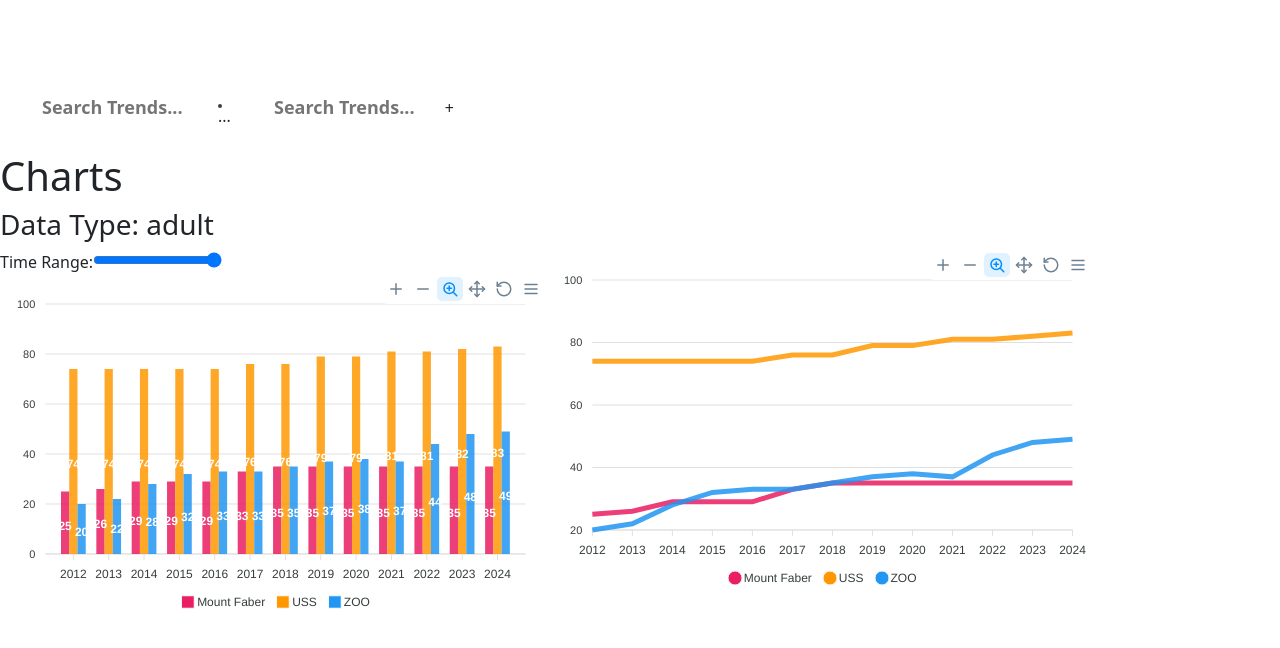
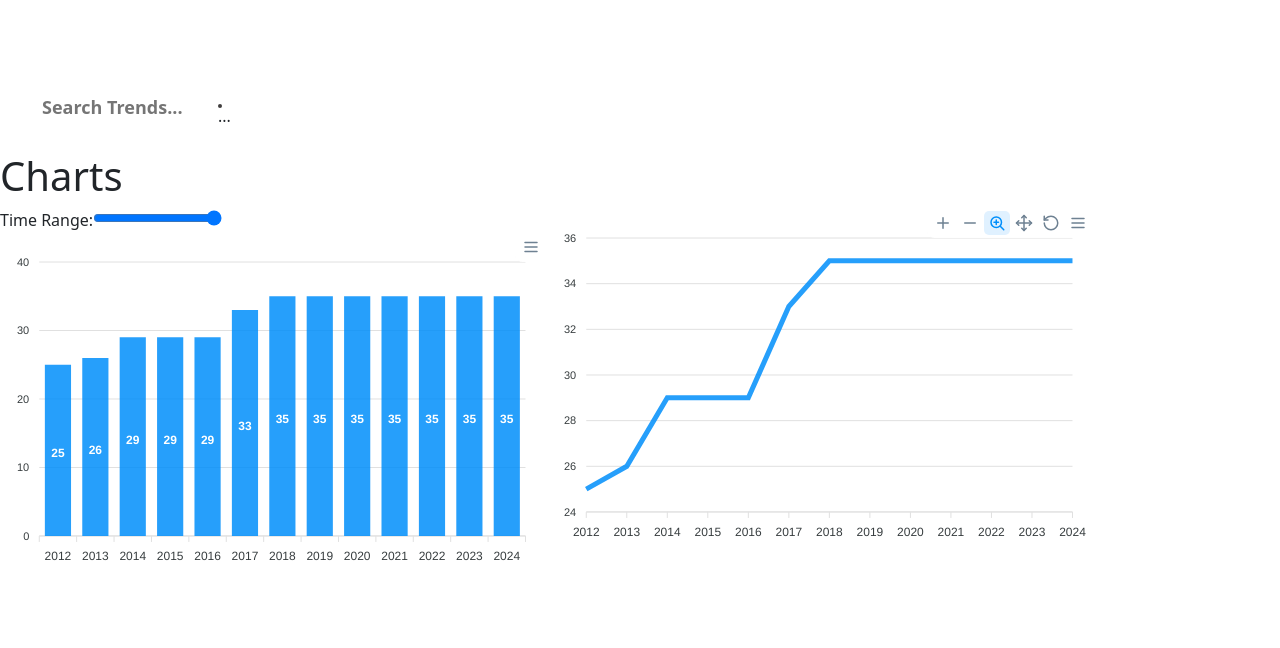
Before and after one commit to MuhammadShafaqat/react-dashboard, a React (Create React App) app: page / in a window 1280 px wide. Shown: the top 648 px of the page. Built offline with nearby package versions, Linux system fonts and the light colour scheme.

Commit message:
four lines of graphs

```diff
--- a/src/App.js
+++ b/src/App.js
@@ -1,15 +1,16 @@
+// App.js
 import React, { useState } from "react";
 import 'bootstrap/dist/css/bootstrap.min.css';
 import SearchItem1 from "./searchItem1/SearchItem1";
 import Home from "./home/Home";
 
 const App = () => {
-  const [selectedDataType, setSelectedDataType] = useState("adult");
+  const [selectedDataTypes, setSelectedDataTypes] = useState(["adult"]);
 
   return (
     <div>
-      <SearchItem1 handleDataSelection={setSelectedDataType} />
-      <Home selectedDataType={selectedDataType} />
+      <SearchItem1 handleDataSelection={setSelectedDataTypes} />
+      <Home selectedDataTypes={selectedDataTypes} />
     </div>
   );
 };
--- a/src/data.json
+++ b/src/data.json
@@ -14,48 +14,42 @@
     2023,
     2024
   ],
-  "data": {
-    "adult": [
+  "data": [
     {
-        "name": "Mount Faber",
+      "name": "Mount Faber-Adult",
       "values": [25,26,29,29,29,33,35,35,35,35,35,35,35]
     },
     {
-        "name": "USS",
+      "name": "USS-Adult",
       "values": [74,74,74,74,74,76,76,79,79,81,81,82,83]
     },
     {
-        "name": "ZOO",
+      "name": "ZOO-Adult",
       "values": [20,22,28,32,33,33,35,37,38,37,44,48,49]
-      }
-    ],
-    "young": [
+    },
     {
-        "name": "Mount Faber",
+      "name": "Mount Faber-Young",
       "values": [15,16,19,19,19,23,25,25,25,25,25,25,25]
     },
     {
-        "name": "USS",
+      "name": "USS-Young",
       "values": [54,54,54,54,54,56,56,59,59,61,61,62,63]
     },
     {
-        "name": "ZOO",
+      "name": "ZOO-Young",
       "values": [10,12,18,22,23,23,25,27,28,27,34,38,39]
-      }
-    ],
-    "senior": [
+    },
     {
-        "name": "Mount Faber",
+      "name": "Mount Faber-Senior",
       "values": [35,36,39,39,39,43,45,45,45,45,45,45,45]
     },
     {
-        "name": "USS",
+      "name": "USS-Senior",
       "values": [94,94,94,94,94,96,96,99,99,101,101,102,103]
     },
     {
-        "name": "ZOO",
+      "name": "ZOO-Senior",
       "values": [30,32,38,42,43,43,45,47,48,47,54,58,59]
     }
   ]
 }
-}
--- a/src/home/Home.jsx
+++ b/src/home/Home.jsx
@@ -2,7 +2,7 @@
 import Chart from "react-apexcharts";
 import jsonData from "../data.json";
 
-function Home({ selectedDataType }) {
+function Home({ selectedDataType, selectedDataTypes }) {
   const [state, setState] = useState({
     chartOptions: {
       colors: [],
@@ -12,6 +12,7 @@
   });
 
   useEffect(() => {
+    if (selectedDataType) {
       const palette = ['#E91E63', '#FF9800', '#2196F3'];
       const data = jsonData.data[selectedDataType];
 
@@ -27,7 +28,25 @@
           color: palette[index % palette.length],
         })),
       }));
-  }, [selectedDataType]);
+    } else if (selectedDataTypes.length > 0) {
+      const seriesData = selectedDataTypes.map((dataType, index) => {
+        const data = jsonData.data.find(item => item.name.toLowerCase().includes(dataType.toLowerCase()));
+        if (data) {
+          return {
+            name: data.name,
+            data: data.values,
+          };
+        } else {
+          return null;
+        }
+      }).filter(item => item !== null);
+
+      setState(prevState => ({
+        ...prevState,
+        series: seriesData,
+      }));
+    }
+  }, [selectedDataType, selectedDataTypes]);
 
   const handleRangeChange = (event) => {
     const range = parseInt(event.target.value);
@@ -37,10 +56,9 @@
         ...prevState.chartOptions,
         xaxis: { categories: jsonData.years.slice(0, range) },
       },
-      series: jsonData.data[selectedDataType].map((country, index) => ({
-        name: country.name,
-        data: country.values.slice(0, range),
-        color: prevState.chartOptions.colors[index % prevState.chartOptions.colors.length],
+      series: prevState.series.map((item) => ({
+        ...item,
+        data: item.data.slice(0, range),
       })),
     }));
   };
@@ -48,7 +66,9 @@
   return (
     <div className="App">
       <h1>Charts <i className="fas fa-user"></i></h1>
+      {selectedDataType && (
         <h3>Data Type: {selectedDataType}</h3>
+      )}
       <div className="row" style={{ display: "flex" }}>
         <div className="col-4" style={{ marginRight: "7rem" }}>
           <label htmlFor="timeRange">Time Range:</label>
@@ -67,6 +87,7 @@
             width="550"
           />
         </div>
+        {/* {selectedDataType && ( */}
           <div className="col-4">
             <Chart
               options={state.chartOptions}
@@ -75,6 +96,7 @@
               width="550"
             />
           </div>
+        {/* )} */}
       </div>
     </div>
   );
--- a/src/searchItem1/SearchItem1.jsx
+++ b/src/searchItem1/SearchItem1.jsx
@@ -1,5 +1,6 @@
-import React, { useState, useEffect, useRef } from 'react';
-import styles from './styles.module.scss';
+// SearchItem1.js
+import React, { useState, useEffect, useRef } from "react";
+import styles from './styles.module.scss'
 import jsonData from '../data.json';
 
 function SearchItem1({ handleDataSelection }) {
@@ -7,8 +8,6 @@
   const [showCrosses, setShowCrosses] = useState([false]);
   const [searchResults, setSearchResults] = useState([[]]);
   const textareaRefs = useRef([]);
-
-  const fruits = ['Apple', 'Banana', 'Cherry', 'Date', 'Fig', 'Grape', 'Kiwi', 'Lemon', 'Mango', 'Orange'];
 
   useEffect(() => {
     const handleOutsideClick = (index) => (event) => {
@@ -39,7 +38,8 @@
       newValues[index] = event.target.value;
       return newValues;
     });
-    const filteredResults = ['adult', 'young', 'senior'].filter(option => option.toLowerCase().includes(searchTerm));
+
+    const filteredResults = jsonData.data.map((item) => item.name).filter((name) => name.toLowerCase().includes(searchTerm));
     setSearchResults((prevResults) => {
       const newResults = [...prevResults];
       newResults[index] = filteredResults;
@@ -83,19 +83,22 @@
       newResults[index] = []; // Clear the search results
       return newResults;
     });
-    handleDataSelection(result);
+    handleDataSelection((prevSelectedDataTypes) => [...prevSelectedDataTypes.slice(0, index), result]);
   };
 
   const addTextarea = () => {
+    if (inputValues.length < 4) { // Limit the number of textareas to four
       setInputValues((prevValues) => [...prevValues, '']);
       setShowCrosses((prevShowCrosses) => [...prevShowCrosses, false]);
       setSearchResults((prevResults) => [...prevResults, []]);
       textareaRefs.current.push(React.createRef());
+    }
   };
 
   return (
     <div>
       {inputValues.map((inputValue, index) => (
+        index < 4 && ( // Render only up to four textareas
           <div key={index} className={styles.searchWrapper}>
             <div className={styles.relativeContainer}>
               <textarea
@@ -126,25 +129,14 @@
                 ))}
               </ul>
               <datalist id={`datalist-${index}`}>
-              <option value="adult" />
-              <option value="young" />
-              <option value="senior" />
+                {searchResults[index].map((result, resultIndex) => (
+                  <option key={resultIndex} value={result} />
+                ))}
               </datalist>
             </div>
           </div>
+        )
       ))}
-      <div className={styles.searchWrapper}>
-        <div className={styles.relativeContainer}>
-          <textarea
-            placeholder="Search Trends..."
-            className={styles.textArea}
-            style={{ height: "50px" }} // Set a fixed height for the textarea
-          />
-          <div className={styles.dotWrapper} onClick={addTextarea}>
-            <span className={styles.plusIcon}>+</span>
-          </div>
-        </div>
-      </div>
     </div>
   );
 }
```
Lines whose indentation alone changed are shown as unchanged.
